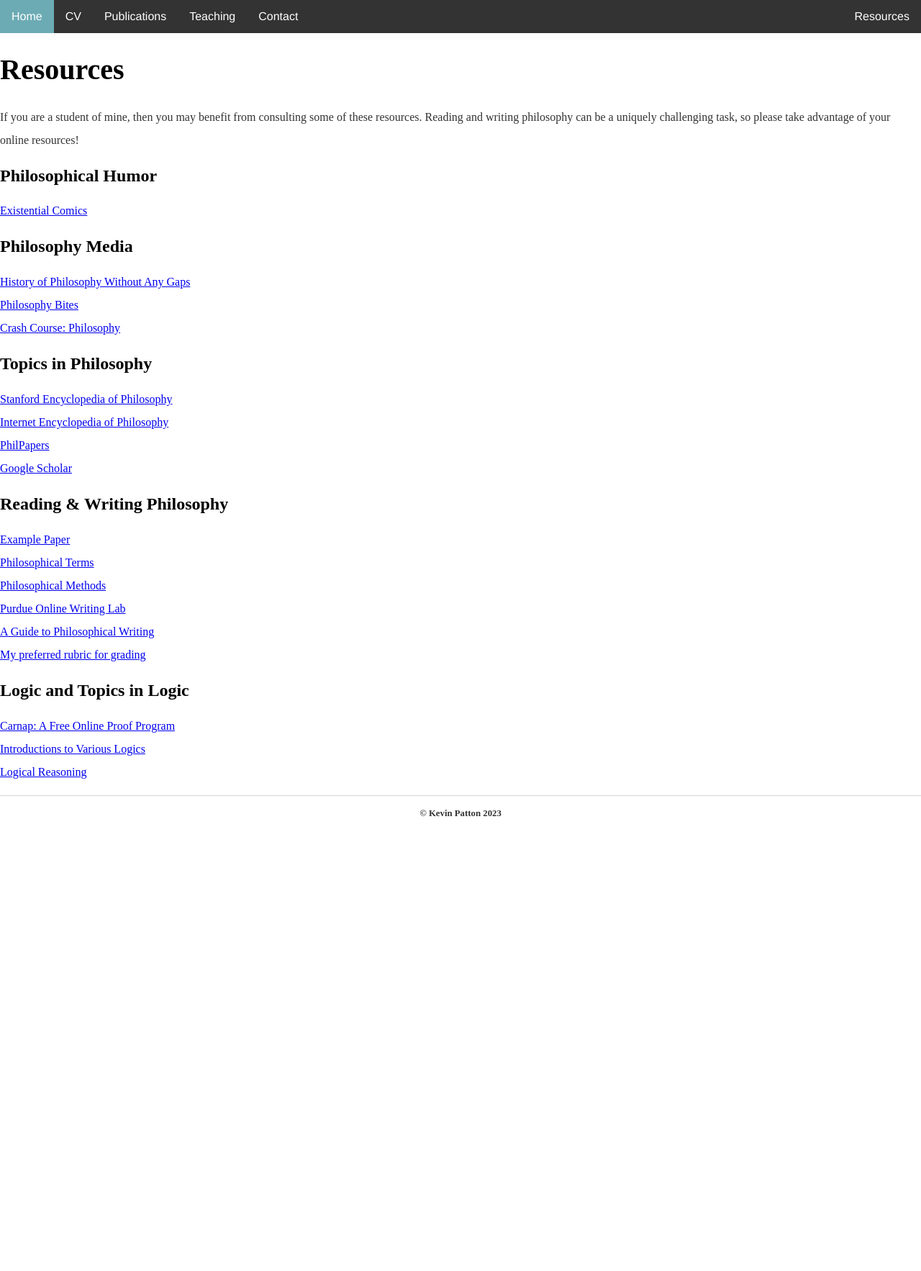
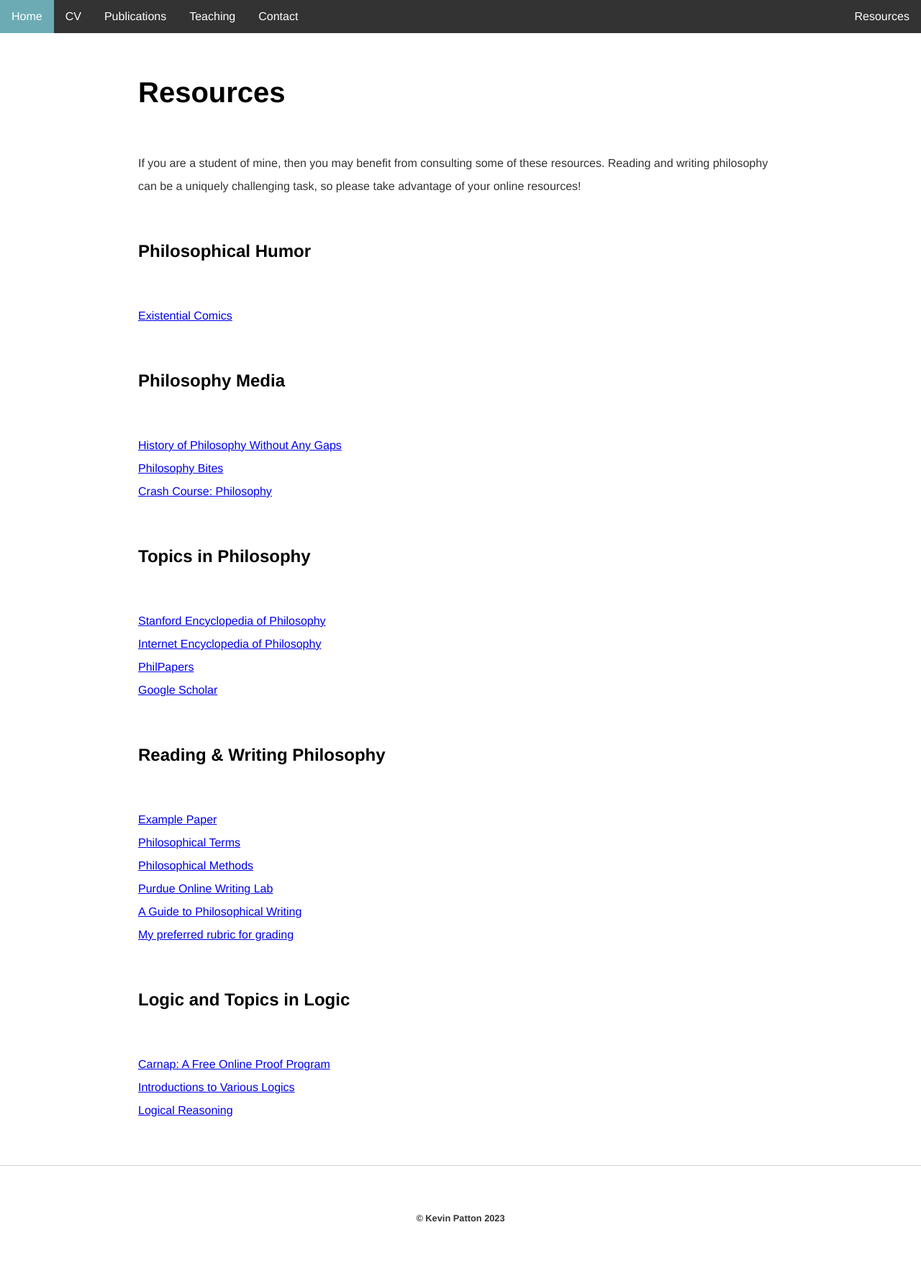
Before and after one commit to kevinjpatton/kevinjpatton.github.io, a Jekyll site: the page built from resources/index.html, in a window 1280 px wide. Shown: the whole page at 72% size. Built offline with Jekyll 4.4.1, drawn with Linux system fonts in a browser that asks for light colours; Markdown is read by kramdown in place of the engine named in the settings; before the commit the page ends 1157 px from its top, so only the background shows below that.

Commit message:
Update main.css

```diff
--- a/css/main.css
+++ b/css/main.css
@@ -46,17 +46,26 @@ ul.topnav li.right {
 }
 
 h1 {
+    margin: 60px auto;
+    width: 70%;
     font-size: 2.5em;
+    font-family: 'Helvetica', 'Arial', 'Sans-Serif';
 }
 
 h2 {
+    margin: 60px auto;
+    width: 70%;
     font-size: 1.5em;
+    font-family: 'Helvetica', 'Arial', 'Sans-Serif';
 }
 
 p {
+    margin: 60px auto;
+    width: 70%;
     font-size: 1em;
     line-height: 2.0em;
     color: #333;
+    font-family: 'Helvetica', 'Arial', 'Sans-Serif';
     word-wrap: break-word;
 }
 
```
